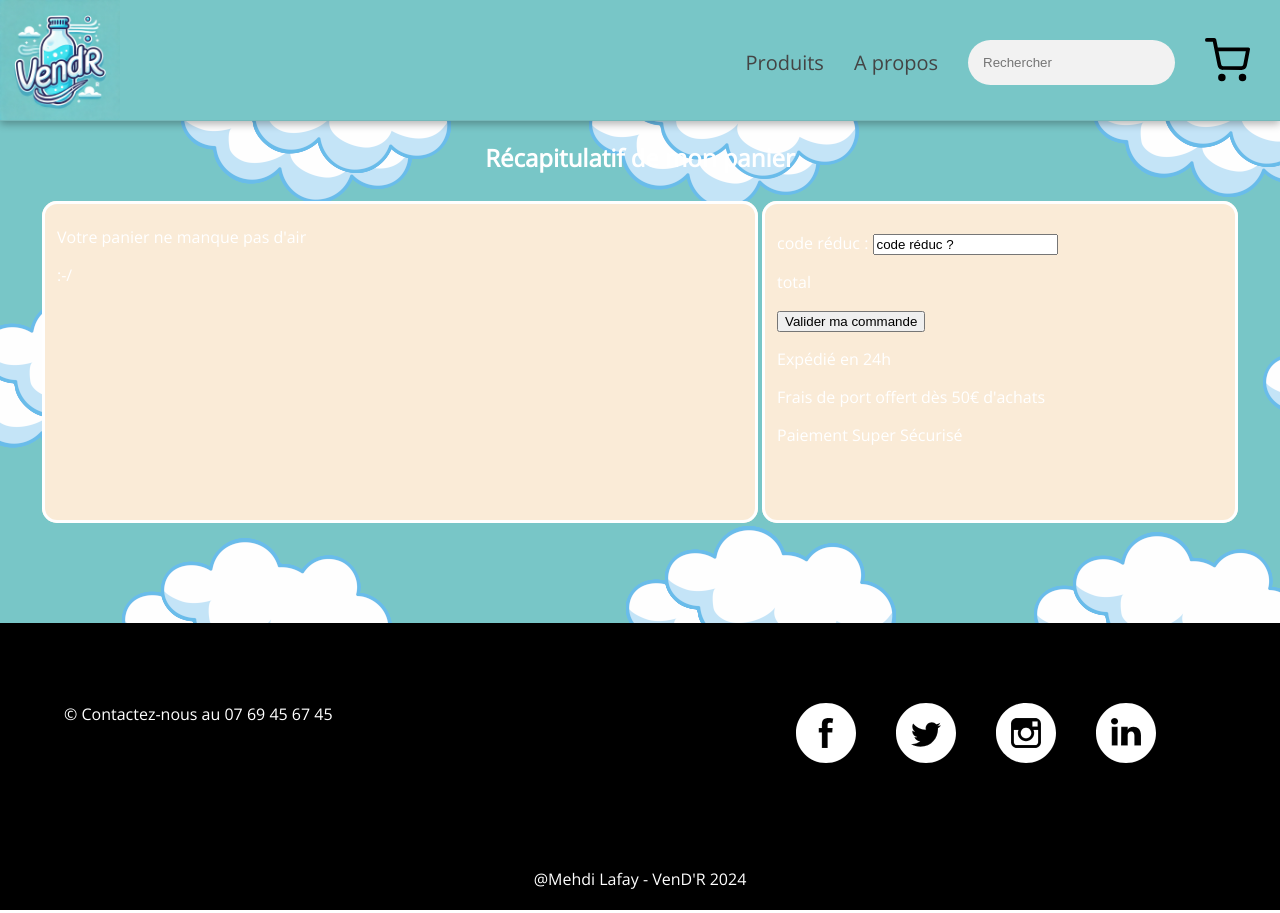
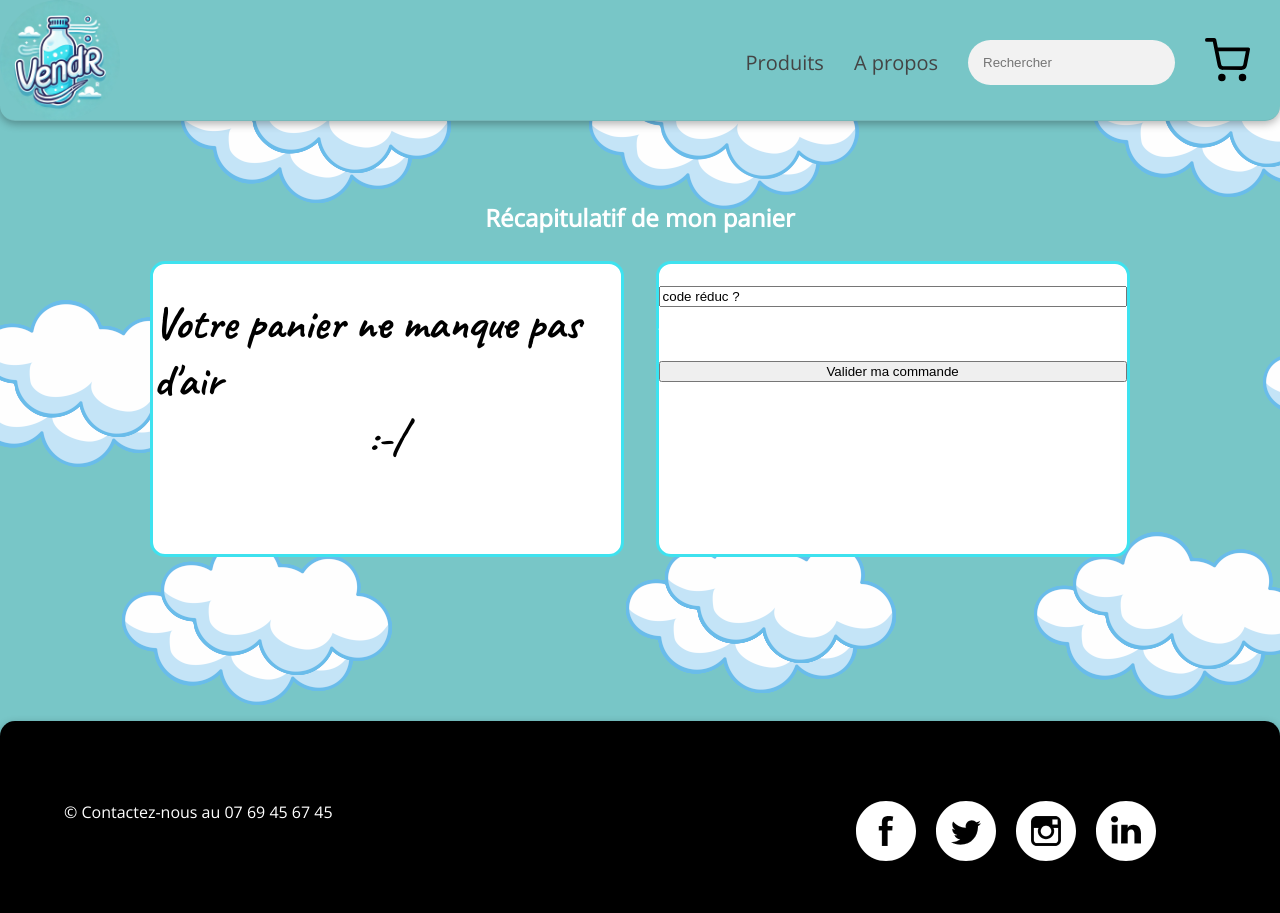
Before and after one commit to LAFAYMehdi/ProjetMelvyn-ECom, a plain HTML site: page panier.html in a window 1280 px wide. Shown: the top 913 px of the page. Drawn offline with nearby package versions, Linux system fonts and the light colour scheme.

Commit message:
Agencement CSS Page Panier

```diff
--- a/navbar-footer-header.css
+++ b/navbar-footer-header.css
@@ -50,6 +50,11 @@ body{
   width: auto;
 }
 
+body > div.navbar > a > img{
+  height: 120px;
+  border-radius: 66%
+}
+
 .navbar svg
 {
   transition: transform 0.2s;
@@ -59,6 +64,10 @@ body{
 {
   transform: rotate(360deg);
   fill: #78c6c7;
+}
+
+body > div.navbar > a > img:hover{
+  transform: scale(1.1);
 }
 
 nav{
--- a/panier.html
+++ b/panier.html
@@ -11,7 +11,7 @@
 <body>
     <div class = "navbar">
       <a href="index.html">
-        <img src="logo.webp" href="index.html" alt="logo VenD'R" style="height: 120px;">
+        <img src="logo.webp" href="index.html" alt="logo VenD'R">
       </a>
     <nav>
       <a class="link" href="boutique.html">Produits</a>
@@ -23,31 +23,22 @@
     </nav>
 </div>
     <main>
-    <section>
+    <section class="flex-container">
         <h2>Récapitulatif de mon panier</h2>
-        <div class="article">
-            <fieldset>
-            <p> Votre panier ne manque pas d'air</p>
-            <p> :-/</p>
-        </fieldset>
+        <div class="window">
+          <p id="p1">Votre panier ne manque pas d'air</p>
+          <p id="p2">:-/</p>
         </div>
-
-        <div class="Total">
-            <fieldset>
-                <br>
+        <div class="window">
           <label for="code">code réduc :</label>
           <input type="text" name="code réduc" value="code réduc ?" id="code">
-                <p> total</p>
+          <p> Total</p>
           <button>Valider ma commande</button>
-
           <p> Expédié en 24h</p>
           <p> Frais de port offert dès 50€ d'achats </p>
           <p> Paiement Super Sécurisé </p>
+        </div>
 
-
-
-            </fieldset>
-        </div>
     </section>
     </main>
     <footer>
--- a/stylesPanier.css
+++ b/stylesPanier.css
@@ -1,4 +1,5 @@
 @import url('https://fonts.googleapis.com/css2?family=Open+Sans&display=swap');
+@import url('https://fonts.googleapis.com/css2?family=Caveat:wght@400..700&family=Roboto:ital,wght@0,100;0,300;0,400;0,500;0,700;0,900;1,100;1,300;1,400;1,500;1,700;1,900&display=swap');
 ul {
     width: 400px;
     display: flex;
@@ -14,15 +15,11 @@ a{
     text-decoration: none;
 }
 
-header{
-    background-color: #b4c9c6;
-    border-bottom-right-radius: 15px;
-    border-bottom-left-radius: 15px;
-    box-shadow: 0px 4px 10px rgba(0, 0, 0, 0.3);
-    border: solid;
+.navbar{
+  border-bottom-left-radius: 15px;
+  border-bottom-right-radius: 15px;
+
 }
-
-
 h2{
     display: flex;
     justify-content: center;
@@ -30,65 +27,73 @@ h2{
     width: -webkit-fill-available;
 }
 
-.article{
-    display: flex;
-    height: auto;
-    width: 60%;
-    margin-left: 40px;
+.flex-container {
+  margin-left: 120px;
+  margin-right: 120px;
+  margin-top: 60px;
+  display: flex;                 /* Active Flexbox */
+  justify-content: center;       /* Centre horizontalement l'image */
+  align-items: flex-start;
+  align-content: flex-start;          /* Centre verticalement l'image */
+  height: 800px;                 /* Hauteur du conteneur */
+  flex-wrap: wrap;
+  column-gap: 3%;
+  row-gap: 3%;
+  padding-top: 0%;
 }
 
-fieldset{
-    height: 300px;
-    width: -webkit-fill-available;
-    border-radius: 15px;
-    background-color: antiquewhite;
-    border: solid;
+.window{
+  flex-direction: column;
+  margin-top: 80px;
+  width: 45% !important;
+  height: 290px;
+  display: flex;
+  max-width: 100%;               /* L'image s'adapte à la largeur du conteneur */
+  max-height: 100%;              /* Empêche l'image de dépasser le conteneur */
+  object-fit: cover;
+  border: 3px solid #3ee2ef; /* Bordure de 3px avec couleur */
+  border-radius: 15px;
+  background-color: white;
 }
 
-section{
-    display: flex;
+.window #p1{
+  display: flex;
+  justify-content: center;
+  align-items: end;
+  margin: 0;
+  width: 100%;
+  height: 100%;
+  font-family: "Caveat", cursive;
+  font-size: 45px;
+  font-weight: 700;
+  font-style: normal;
+  color: black;
 }
 
-section>div{
-    margin-top: 80px;
+.window #p2{
+  display: flex;
+  justify-content: center;
+  align-items: start;
+  margin: 0;
+  width: 100%;
+  height: 100%;
+  font-family: "Caveat", cursive;
+  font-size: 45px;
+  font-weight: 700;
+  font-style: normal;
+  color: black;
 }
 
-.Total{
-    width: 40%;
-    margin-right: 40px;
-    display: flex;
-    align-content: center;
+main{
+  height: 500px;
+}
+
+footer{
+  border-top-left-radius: 15px;
+  border-top-right-radius: 15px;
+  box-shadow: rgba(0, 0, 0, 0.3) 0px 3px 8px;
 
 }
-
-  footer .social-media{
-    display: flex;
-  }
-  footer .social-media p{
-    right: 20px;
-    cursor:pointer;
-  }
-
-  .social-media svg
-  {
-      width: 60px;
-      height: 60px;
-      margin-left: 20px;
-  }
-
-
-  #linkedin, #twitter, #facebook, #instagram
-  {
-      margin-top: 0px;
-      transition: transform 0.2s;
-  }
-
-  #linkedin:hover, #twitter:hover, #facebook:hover, #instagram:hover
-  {
-      transform: scale(1.2);
-  }
-
-
   @media screen and (max-width: 640px){
     nav .onglets .link, nav h1{
       display:none;
```
Also changed, not shown: boutique.html (+1 -1 lines), index.html (+1 -1 lines), à_propos.html (+1 -1 lines). Lines whose indentation alone changed are shown as unchanged.
